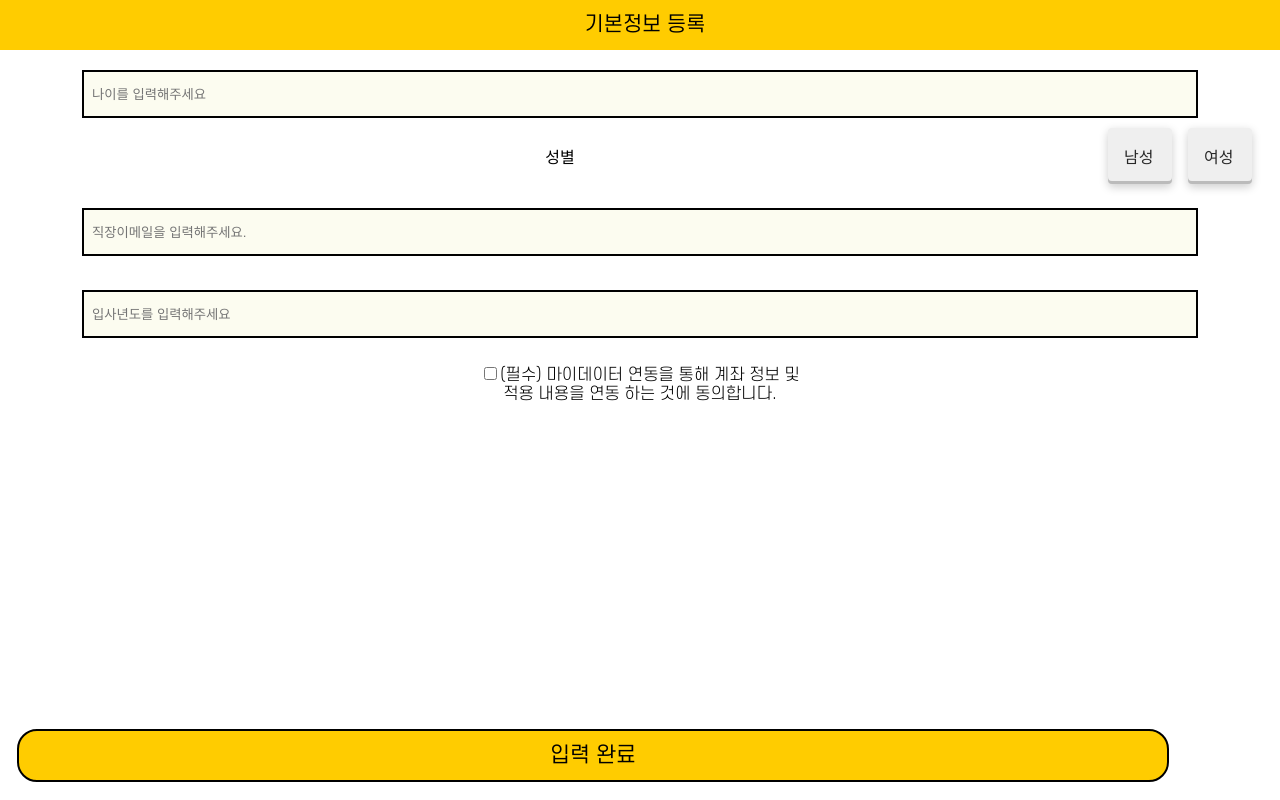
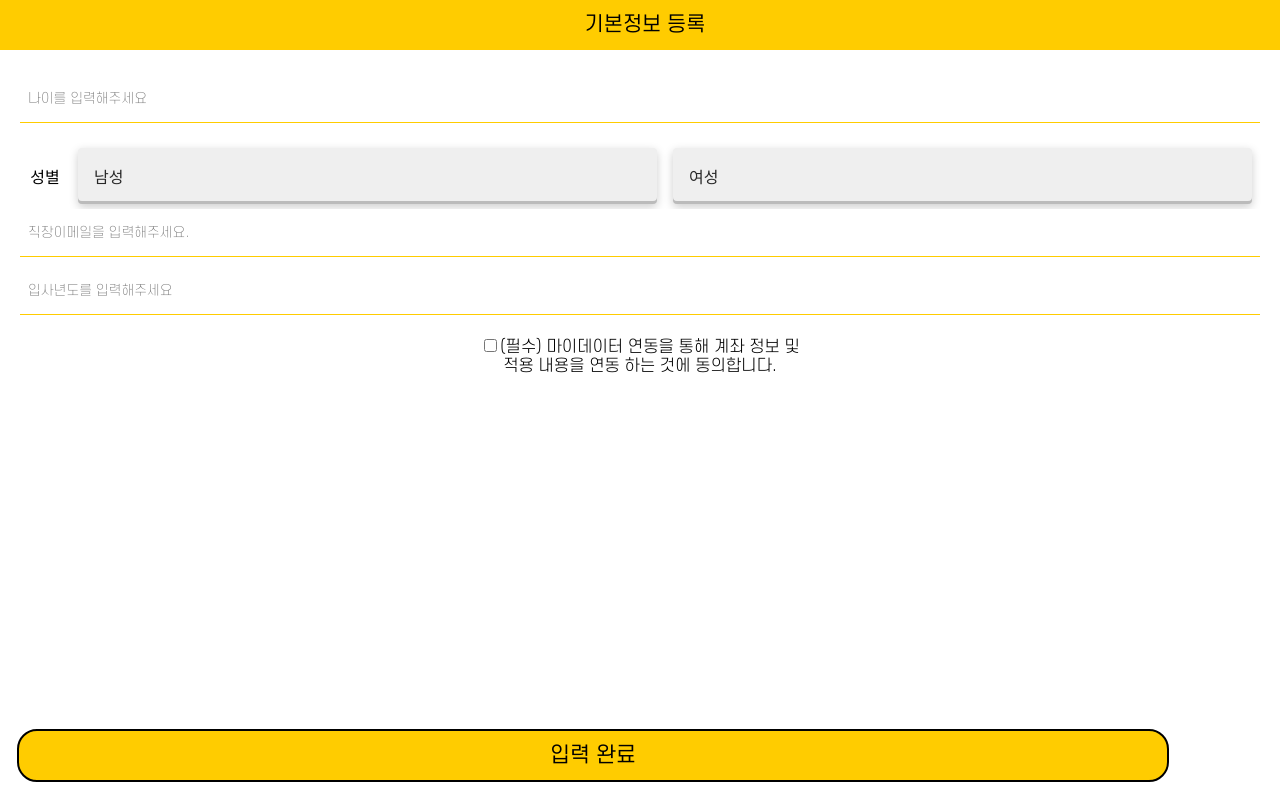
Before and after one commit to pika-two/pika-two-FE, a React (Vite) app: page /registerPage in a window 1280 px wide. Built offline with nearby package versions, Linux system fonts and the light colour scheme; a small style sheet from the web is missing.

Commit message:
register page ui 수정

```diff
--- a/src/components/Composition/InputComponent.jsx
+++ b/src/components/Composition/InputComponent.jsx
@@ -8,17 +8,18 @@ const InputComponent =  forwardRef(function InputComponent(props, ref) {
 
 
 const InputStyled = styled.input`
-width : 90%;
+width : 100%;
 height : ${props => props.height?props.height:'48px'};
-border:2px solid #000000;
-margin:0 auto 10px auto;
+border : none;
+border-bottom: 1px solid #FC0;
+margin:5px auto 5px auto;
+font-family: two;
 outline:none;
 padding:8px;
 box-sizing:border-box;
 transition:.3s;
-background : #fcfcf0;
+background : white;
 :focus{
-    border-color:dodgerBlue;
-    box-shadow:0 0 8px 0 dodgerBlue;
+    outline: none ;
 }`
 export default InputComponent;
--- a/src/pages/RegisterPage.jsx
+++ b/src/pages/RegisterPage.jsx
@@ -89,7 +89,8 @@ export default function RegisterPage() {
             <div style={{
               display : 'grid',
               alignItems : 'center',
-              gridTemplateColumns : 'auto 80px 80px'
+              gridTemplateColumns : '50px auto auto',
+              marginTop : '20px'
             }} onClick={handleChangeGender}>
               <div style={{
                 textAlign : 'center'
@@ -101,9 +102,8 @@ export default function RegisterPage() {
                   )
               }
             </div>
-            <Blank/>
             <InputComponent placeholder="직장이메일을 입력해주세요." type='email' ref={emailInputRef}/>
-            <Blank/>
+
             <InputComponent placeholder="입사년도를 입력해주세요"   type='number' ref={joinYearInputRef}/>
             <div style={{
             margin : '16px 0',
```
